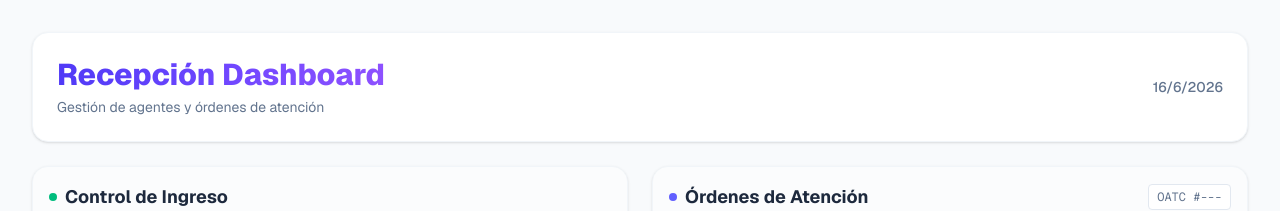
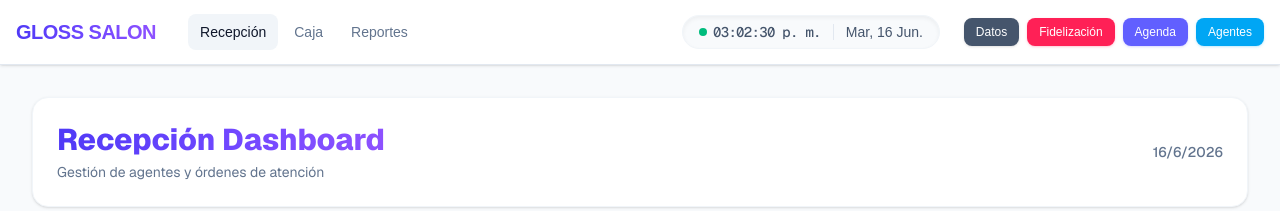
Before and after one commit to CrisGpe/Vercel-SupB-AntiGrav, a Next.js app in the folder prototipo-web-atc/: page / in a window 1280 px wide. Shown: the top 211 px of the page. Built offline with nearby package versions, Linux system fonts and the light colour scheme; no server answers; the database is empty.

Commit message:
Add global Navbar with clock and action buttons

```diff
--- a/prototipo-web-atc/src/app/layout.js
+++ b/prototipo-web-atc/src/app/layout.js
@@ -16,13 +16,20 @@ export const metadata = {
   description: "Generated by create next app",
 };
 
+import Navbar from "@/components/Navbar";
+
 export default function RootLayout({ children }) {
   return (
     <html
       lang="en"
       className={`${geistSans.variable} ${geistMono.variable} h-full antialiased`}
     >
-      <body className="min-h-full flex flex-col">{children}</body>
+      <body className="min-h-full flex flex-col bg-slate-50">
+        <Navbar />
+        <main className="flex-1">
+          {children}
+        </main>
+      </body>
     </html>
   );
 }
--- /dev/null
+++ b/prototipo-web-atc/src/components/Navbar.js
@@ -0,0 +1,81 @@
+'use client';
+
+import { useState, useEffect } from 'react';
+
+export default function Navbar() {
+  const [time, setTime] = useState(new Date());
+
+  useEffect(() => {
+    const timer = setInterval(() => setTime(new Date()), 1000);
+    return () => clearInterval(timer);
+  }, []);
+
+  const formatDate = (date) => {
+    return date.toLocaleDateString('es-PE', { weekday: 'short', day: '2-digit', month: 'short' });
+  };
+
+  const formatTime = (date) => {
+    return date.toLocaleTimeString('es-PE', { hour: '2-digit', minute: '2-digit', second: '2-digit' });
+  };
+
+  return (
+    <nav className="bg-white border-b border-slate-200 sticky top-0 z-50 shadow-sm">
+      <div className="max-w-screen-2xl mx-auto px-4">
+        <div className="flex justify-between items-center h-16">
+
+          {/* Logo & Main Nav */}
+          <div className="flex items-center gap-8">
+            <div className="flex items-center gap-2">
+              <span className="text-xl font-extrabold bg-gradient-to-r from-indigo-600 to-violet-500 bg-clip-text text-transparent tracking-tight">
+                GLOSS SALON
+              </span>
+            </div>
+
+            <div className="hidden md:flex space-x-1">
+              <button className="px-3 py-2 rounded-lg text-sm font-medium bg-slate-100 text-slate-900 transition-colors">
+                Recepción
+              </button>
+              <button className="px-3 py-2 rounded-lg text-sm font-medium text-slate-500 hover:bg-slate-50 hover:text-slate-900 transition-colors">
+                Caja
+              </button>
+              <button className="px-3 py-2 rounded-lg text-sm font-medium text-slate-500 hover:bg-slate-50 hover:text-slate-900 transition-colors">
+                Reportes
+              </button>
+            </div>
+          </div>
+
+          {/* Clock & Action Buttons */}
+          <div className="flex items-center gap-6">
+
+            {/* Clock */}
+            <div className="hidden lg:flex items-center gap-3 px-4 py-1.5 bg-slate-50 border border-slate-100 rounded-full text-sm font-medium text-slate-600 shadow-inner">
+              <div className="flex items-center gap-1.5">
+                <span className="w-2 h-2 rounded-full bg-emerald-500 animate-pulse"></span>
+                <span className="font-mono tracking-tighter">{formatTime(time)}</span>
+              </div>
+              <div className="w-px h-4 bg-slate-200"></div>
+              <span className="capitalize">{formatDate(time)}</span>
+            </div>
+
+            {/* Action Buttons */}
+            <div className="flex items-center gap-2">
+              <button onClick={() => alert('Datos OATC')} className="hidden sm:flex px-3 py-1.5 bg-slate-600 text-white hover:bg-slate-700 rounded-lg text-xs font-medium transition-colors shadow-sm">
+                Datos
+              </button>
+              <button onClick={() => alert('Módulo de Fidelización')} className="flex px-3 py-1.5 bg-rose-500 text-white hover:bg-rose-600 rounded-lg text-xs font-medium transition-colors shadow-sm shadow-rose-500/20">
+                Fidelización
+              </button>
+              <button onClick={() => alert('Agenda del Día')} className="flex px-3 py-1.5 bg-indigo-500 text-white hover:bg-indigo-600 rounded-lg text-xs font-medium transition-colors shadow-sm shadow-indigo-500/20">
+                Agenda
+              </button>
+              <button onClick={() => alert('Gestión de Agentes')} className="hidden sm:flex px-3 py-1.5 bg-sky-500 text-white hover:bg-sky-600 rounded-lg text-xs font-medium transition-colors shadow-sm shadow-sky-500/20">
+                Agentes
+              </button>
+            </div>
+          </div>
+
+        </div>
+      </div>
+    </nav>
+  );
+}
```
